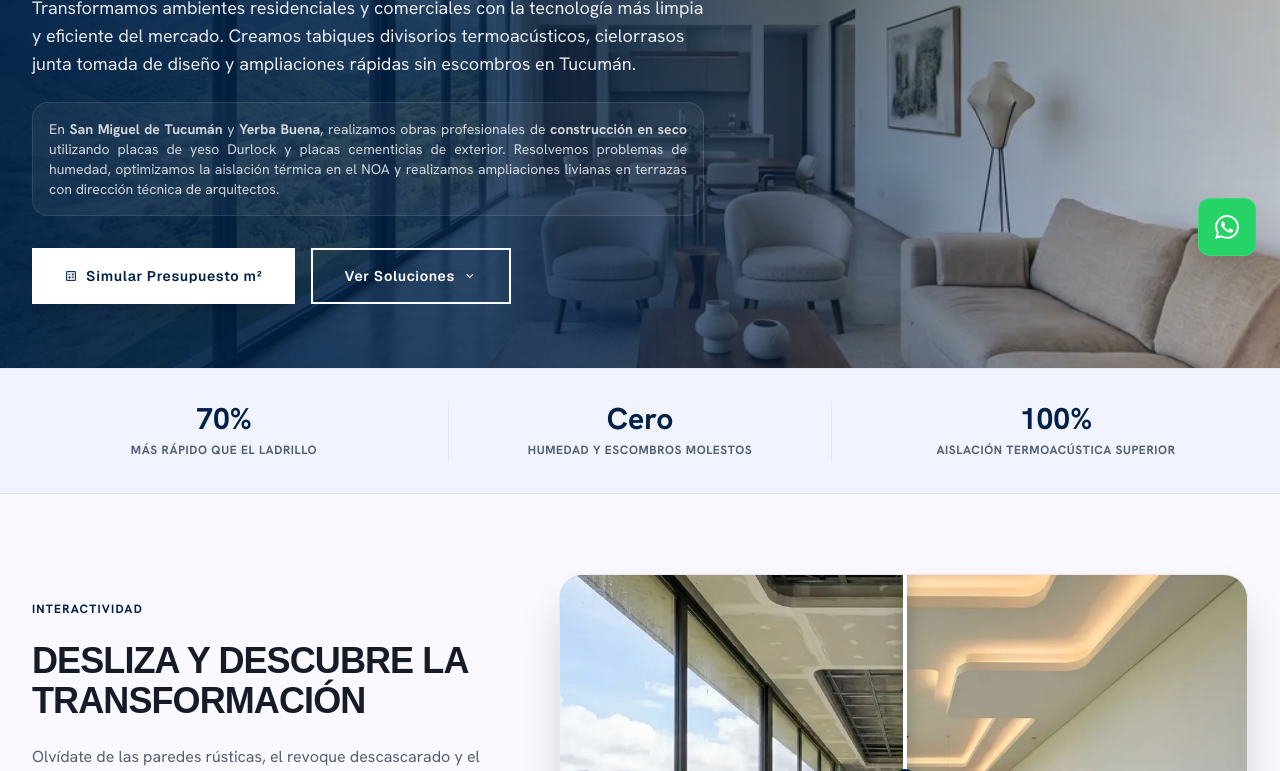
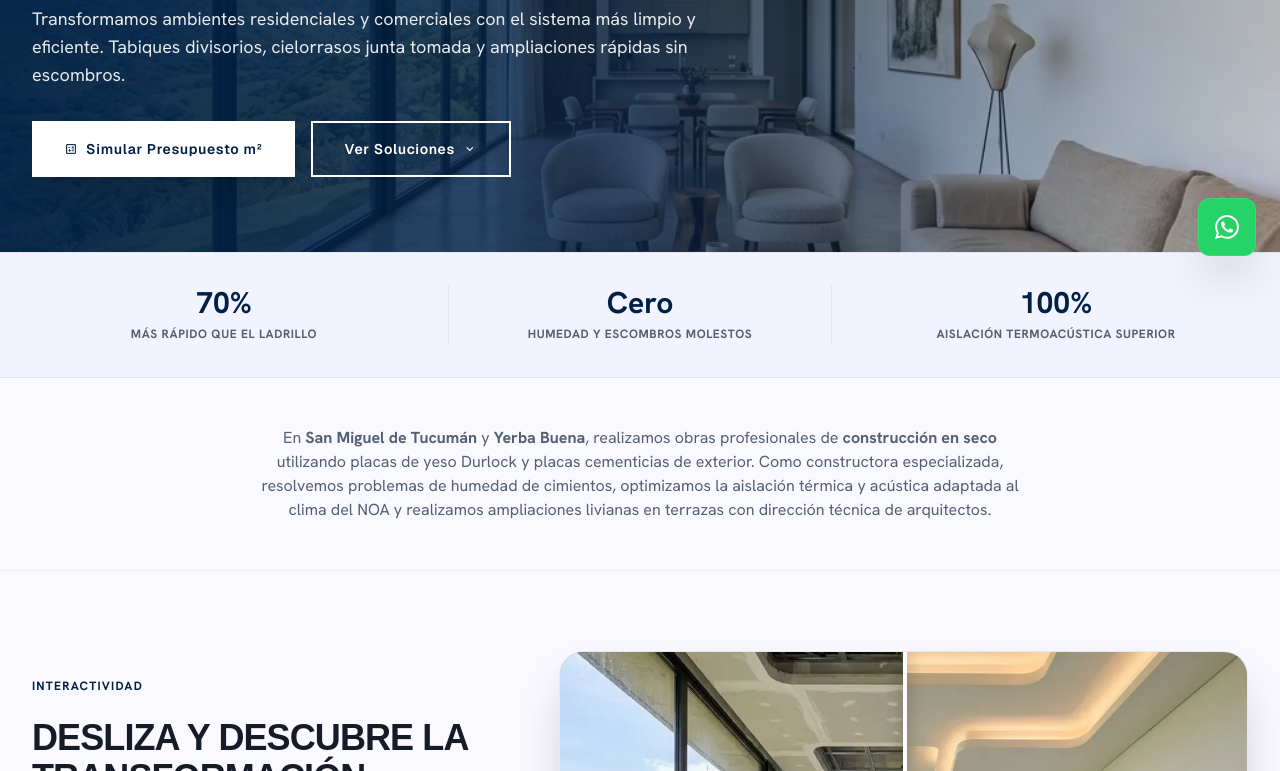
Before and after one commit to brunoboggio/web-ByB, a website: page construccion-en-seco/index.html in a window 1280 px wide. Shown: the part 520-1291 px from the top of the page. Drawn offline with nearby package versions, Linux system fonts and the light colour scheme; a web font is replaced by a local one.

Commit message:
Clean up Hero text by moving the GEO description box to a dedicated section below the stats bar

```diff
--- a/construccion-en-seco/index.html
+++ b/construccion-en-seco/index.html
@@ -326,15 +326,8 @@
                     </h1>
 
                     <p class="font-body-lg text-base md:text-lg text-on-primary/90 leading-relaxed font-light">
-                        Transformamos ambientes residenciales y comerciales con la tecnología más limpia y eficiente del mercado. Creamos tabiques divisorios termoacústicos, cielorrasos junta tomada de diseño y ampliaciones rápidas sin escombros en Tucumán.
+                        Transformamos ambientes residenciales y comerciales con el sistema más limpio y eficiente. Tabiques divisorios, cielorrasos junta tomada y ampliaciones rápidas sin escombros.
                     </p>
-
-                    <!-- GEO Search Block Optimized for AI Search (RAG) -->
-                    <div class="p-4 rounded-2xl bg-white/5 border border-white/10 backdrop-blur-xs">
-                        <p class="text-xs md:text-sm text-on-primary/80 leading-relaxed text-justify">
-                            En <strong>San Miguel de Tucumán</strong> y <strong>Yerba Buena</strong>, realizamos obras profesionales de <strong>construcción en seco</strong> utilizando placas de yeso Durlock y placas cementicias de exterior. Resolvemos problemas de humedad, optimizamos la aislación térmica en el NOA y realizamos ampliaciones livianas en terrazas con dirección técnica de arquitectos.
-                        </p>
-                    </div>
 
                     <div class="flex flex-col sm:flex-row gap-4 pt-2">
                         <a href="#cotizador" class="bg-surface-container-lowest text-primary text-center px-8 py-4 font-label-bold text-label-bold rounded-DEFAULT hover:bg-surface-variant hover:scale-105 transition-all shadow-xl flex items-center justify-center gap-2">
@@ -366,6 +359,13 @@
                     <span class="text-xs uppercase tracking-wider text-secondary dark:text-on-surface-variant font-bold">Aislación Termoacústica Superior</span>
                 </div>
             </div>
+        </section>
+
+        <!-- Local SEO intro block -->
+        <section class="py-12 bg-surface max-w-7xl mx-auto px-6 md:px-8 text-center border-b border-outline-variant/20 dark:border-white/5">
+            <p class="max-w-3xl mx-auto font-body-md text-sm md:text-base text-secondary dark:text-on-surface-variant leading-relaxed">
+                En <strong>San Miguel de Tucumán</strong> y <strong>Yerba Buena</strong>, realizamos obras profesionales de <strong>construcción en seco</strong> utilizando placas de yeso Durlock y placas cementicias de exterior. Como constructora especializada, resolvemos problemas de humedad de cimientos, optimizamos la aislación térmica y acústica adaptada al clima del NOA y realizamos ampliaciones livianas en terrazas con dirección técnica de arquitectos.
+            </p>
         </section>
 
         <!-- Interactive Before/After Section -->
```
